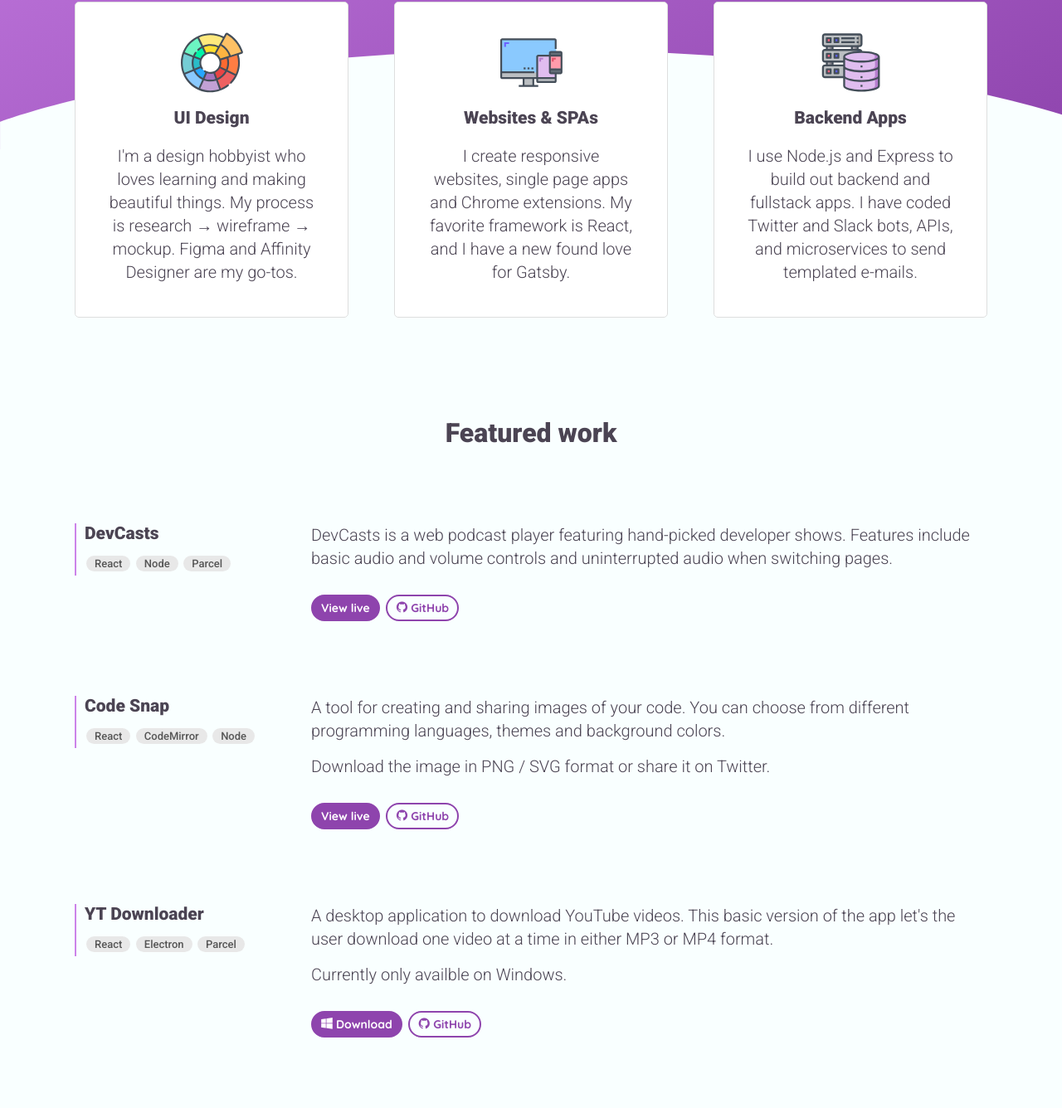
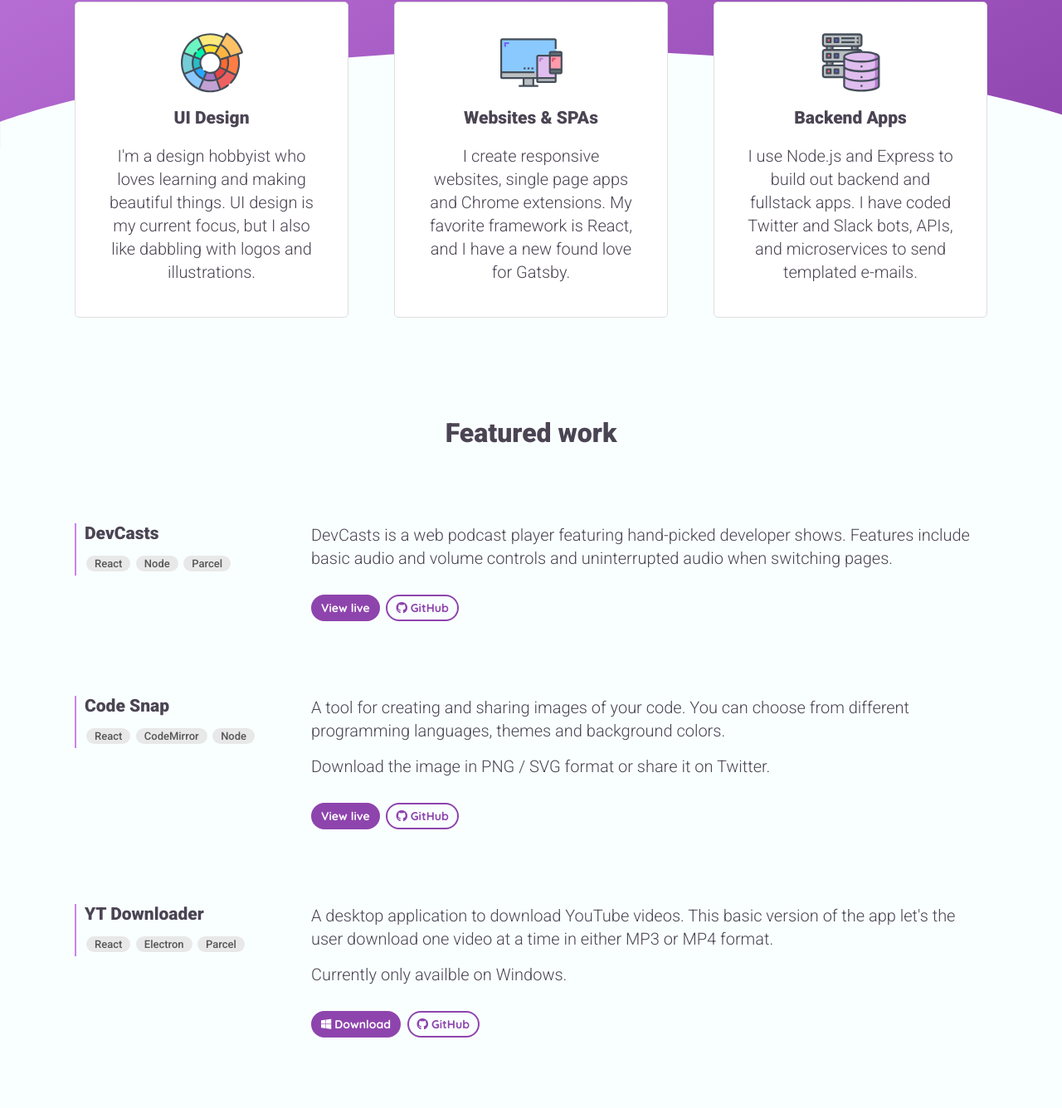
Before and after one commit to nikkilr88/nikkilr88.github.io, a website: page index.html in a window 1280 px wide. Shown: the part 1104-2440 px from the top of the page at 83% size. Drawn offline with nearby package versions, Linux system fonts and the light colour scheme; some packages are replaced by stand-ins of ours; a script that the page names is missing.

Commit message:
Remove devicons, add Instagram link

```diff
--- a/index.html
+++ b/index.html
@@ -17,11 +17,6 @@
     <link
       rel="stylesheet"
       href="https://fonts.googleapis.com/css2?family=Lato:wght@300&family=Quicksand:wght@500;700&family=Roboto:wght@300;500;900&family=Poppins:wght@500;800&display=swap"
-    />
-
-    <link
-      rel="stylesheet"
-      href="https://cdn.rawgit.com/konpa/devicon/df6431e323547add1b4cf45992913f15286456d3/devicon.min.css"
     />
 
     <link
@@ -121,8 +116,7 @@
             <h3 class="service__heading">UI Design</h3>
             <p>
               I'm a design hobbyist who loves learning and making beautiful
-              things. My process is research → wireframe → mockup. Figma and
-              Affinity Designer are my go-tos.
+              things. UI design is my current focus, but I also like dabbling with logos and illustrations.
             </p>
           </div>
           <div class="service fadeInOnScroll hidden">
@@ -192,7 +186,7 @@
                 href="https://github.com/nikkilr88/react-podcasts"
                 class="button button--small button--small-outlined"
               >
-                <i class="devicon-github-plain"></i>
+                <i class="fab fa-github"></i>
                 GitHub
               </a>
             </div>
@@ -236,7 +230,7 @@
                 href="https://github.com/nikkilr88/code-snap"
                 class="button button--small button--small-outlined"
               >
-                <i class="devicon-github-plain"></i>
+                <i class="fab fa-github"></i>
                 GitHub
               </a>
             </div>
@@ -269,7 +263,7 @@
                 aria-label="Download Youtube Downloader app for Windows"
                 href="https://github.com/nikkilr88/yt-mp3-react/releases"
               >
-                <i class="devicon-windows8-original"></i> Download</a
+                <i class="fab fa-windows"></i> Download</a
               >
               <a
                 rel="noopener"
@@ -278,7 +272,7 @@
                 aria-label="Go to Youtube Downloader GitHub repo"
                 class="button button--small button--small-outlined"
               >
-                <i class="devicon-github-plain"></i>
+                <i class="fab fa-github"></i>
                 GitHub
               </a>
             </div>
@@ -391,6 +385,14 @@
         <a
           rel="noopener"
           target="_blank"
+          aria-label="Go to DevNikki's Instagram"
+          href="https://www.instagram.com/devnikki000/"
+        >
+          <i class="fab fa-instagram footer__icon"></i>
+        </a>
+        <a
+          rel="noopener"
+          target="_blank"
           href="https://github.com/nikkilr88"
           aria-label="Go to DevNikki's GitHub"
         >
--- a/src/scss/partials/_project.scss
+++ b/src/scss/partials/_project.scss
@@ -72,5 +72,9 @@
       margin: 15px 5px 0 0;
       font-size: 1.4rem;
     }
+
+    .fab {
+      font-weight: normal;
+    }
   }
 }
```
Also changed, not shown: dist/styles.min.css.
